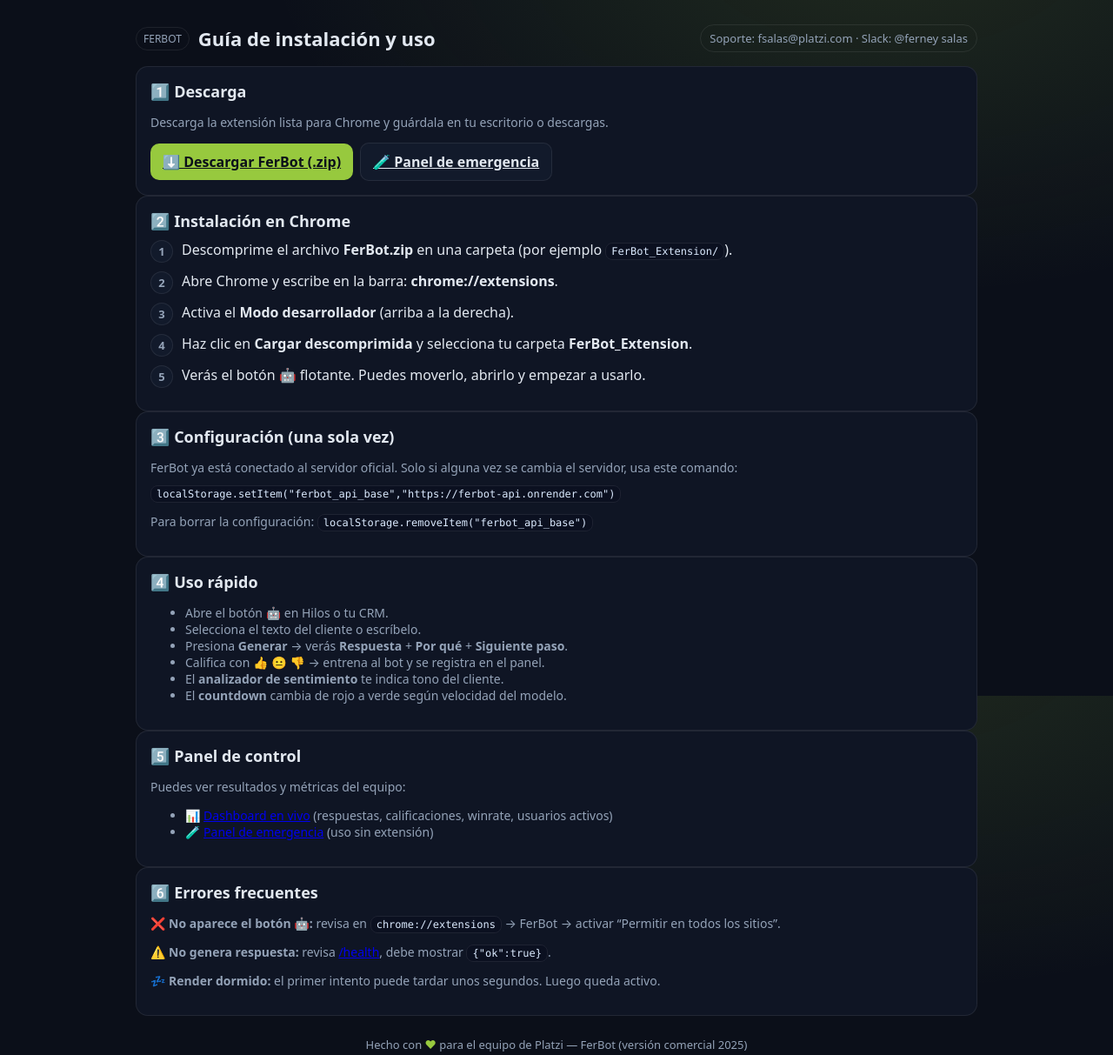
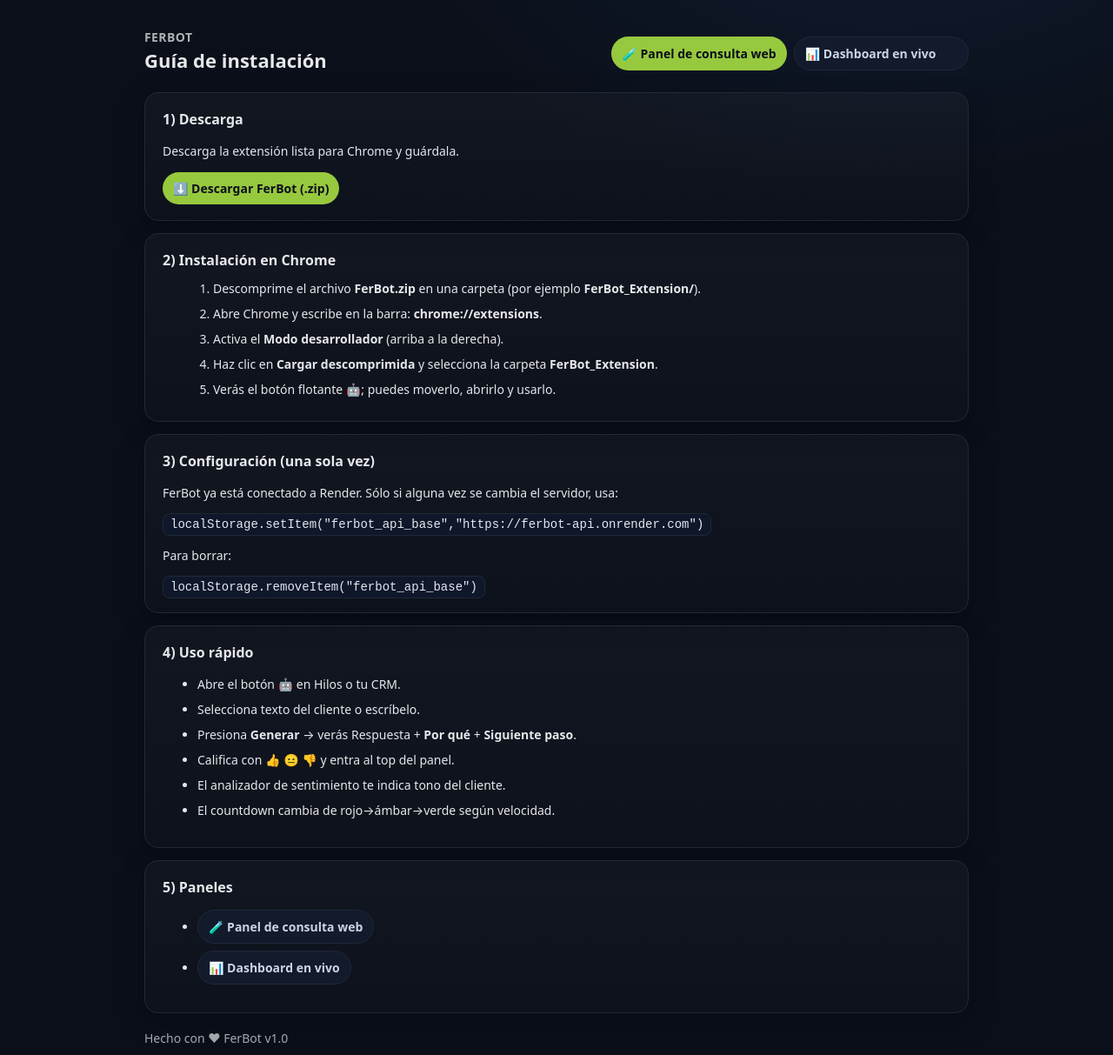
Before and after one commit to fsalas-ship-it/ferbot-api, a browser extension: page public/install.html in a window 1280 px wide. Shown: the top 1213 px of the page at 87% size. Drawn offline with Linux system fonts and the light colour scheme.

Commit message:
Update install.html

```diff
--- a/public/install.html
+++ b/public/install.html
@@ -1,110 +1,90 @@
-<!doctype html>
-<html lang="es" class="h-full">
+<!DOCTYPE html>
+<html lang="es">
 <head>
-  <meta charset="utf-8" />
-  <title>FerBot · Instalación y Uso</title>
-  <meta name="viewport" content="width=device-width, initial-scale=1" />
+  <meta charset="utf-8"/>
+  <meta name="viewport" content="width=device-width, initial-scale=1"/>
+  <title>FerBot — Guía de instalación</title>
   <style>
     :root{
-      --green:#97C93E; --bg:#0b0f19; --card:#0f1524; --muted:#94a3b8; --text:#e2e8f0; --line:rgba(255,255,255,.08);
+      --bg:#0b0f19; --card:#111827; --ink:#E5E7EB; --mut:#93A3B8; --ok:#97C93E; --pill:#121A2B; --stroke:#1f2937; --hl:#1D2A44;
     }
     *{box-sizing:border-box}
-    html,body{height:100%}
-    body{margin:0; font-family:system-ui,-apple-system,Segoe UI,Roboto,Inter,Arial;
-         background:radial-gradient(1200px 700px at 80% -10%, rgba(151,201,62,.15), transparent 60%), var(--bg);
-         color:var(--text);}
-    .wrap{max-width:1000px; margin:0 auto; padding:28px 16px 48px;}
-    .hero{display:flex; gap:16px; align-items:center; justify-content:space-between; margin-bottom:16px}
-    .title{display:flex; align-items:center; gap:10px}
-    .title h1{margin:0; font-size:22px}
-    .badge{padding:6px 10px; border:1px solid var(--line); border-radius:999px; color:var(--muted); font-size:13px}
-    .grid{display:grid; gap:16px}
-    @media(min-width:900px){ .grid-2{grid-template-columns:1fr 1fr} }
-    .card{background:var(--card); border:1px solid var(--line); border-radius:14px; padding:16px}
-    .card h2{margin:0 0 8px; font-size:18px}
-    .muted{color:var(--muted); font-size:14px}
-    .row{display:flex; gap:8px; flex-wrap:wrap; align-items:center}
-    .btn{border:0; border-radius:10px; padding:10px 14px; font-weight:700; cursor:pointer}
-    .btn-primary{background:var(--green); color:#0b0f19}
-    .btn-ghost{background:#121a2b; color:var(--text); border:1px solid var(--line)}
-    .divider{height:1px; background:var(--line); margin:14px 0}
-    code, .kbd{background:#0b1020; color:#dbeafe; border:1px solid var(--line); border-radius:8px; padding:2px 6px; font-family:ui-monospace, SFMono-Regular, Menlo, Consolas, "Liberation Mono", monospace; font-size:12px}
-    .step{display:flex; gap:10px; align-items:flex-start; margin:10px 0}
-    .step-num{width:26px; height:26px; min-width:26px; border-radius:999px; background:#121a2b; border:1px solid var(--line); display:flex; align-items:center; justify-content:center; color:var(--muted); font-weight:700; font-size:13px}
-    .pill{padding:4px 8px; border-radius:999px; border:1px solid var(--line); color:var(--muted); font-size:12px}
-    .ok{color:#19c37d}
-    .warn{color:#f59e0b}
-    .err{color:#ef4444}
-    .footer{margin-top:24px; color:var(--muted); font-size:13px; text-align:center}
-    .heart{color:var(--green)}
+    body{margin:0;background:radial-gradient(1200px 700px at 80% -10%,#0f1c2f 0%,#0b0f19 50%,#0b0f19 100%); color:var(--ink); font:14px/1.5 ui-sans-serif, system-ui, -apple-system, "Segoe UI", Roboto;}
+    .wrap{max-width:980px;margin:32px auto;padding:0 16px}
+    .h{display:flex;justify-content:space-between;align-items:center;margin-bottom:16px}
+    .h .tag{opacity:.75;font-weight:700;letter-spacing:.4px}
+    .card{background:linear-gradient(180deg,rgba(255,255,255,.03),rgba(255,255,255,.01));border:1px solid var(--stroke);border-radius:16px;padding:18px 20px;margin:14px 0;box-shadow:0 10px 30px rgba(0,0,0,.25)}
+    h1{margin:0 0 4px 0; font-size:22px}
+    h2{margin:0 0 10px 0; font-size:16px}
+    ol{margin:8px 0 0 18px}
+    li{margin:8px 0}
+    code{background:#0f172a;border:1px solid #1f2937;border-radius:8px;padding:4px 8px;color:#e2e8f0}
+    .pill{display:inline-flex;align-items:center;gap:8px;background:var(--pill);border:1px solid var(--stroke);color:#cbd5e1;border-radius:999px;padding:8px 12px;text-decoration:none;font-weight:700}
+    .pill.ok{background:var(--ok);color:#0b0f19;border:none}
+    .grid{display:grid;grid-template-columns:1fr 1fr;gap:12px}
+    @media (max-width:800px){.grid{grid-template-columns:1fr}}
+    footer{opacity:.7;margin-top:18px}
   </style>
 </head>
 <body>
   <div class="wrap">
-    <div class="hero">
-      <div class="title">
-        <div class="pill">FERBOT</div>
-        <h1>Guía de instalación y uso</h1>
+    <div class="h">
+      <div>
+        <div class="tag">FERBOT</div>
+        <h1>Guía de instalación</h1>
       </div>
-      <span class="badge">Soporte: fsalas@platzi.com · Slack: @ferney salas</span>
+      <div class="grid" style="gap:8px">
+        <a class="pill ok" href="/panel">🧪 Panel de consulta web</a>
+        <a class="pill" href="/usability">📊 Dashboard en vivo</a>
+      </div>
     </div>
 
-    <section class="card">
-      <h2>1️⃣ Descarga</h2>
-      <p class="muted">Descarga la extensión lista para Chrome y guárdala en tu escritorio o descargas.</p>
-      <div class="row">
-        <a href="https://drive.google.com/file/d/1yGidpuOYkcjBHBCCyVk1PCceJ5r1vr9J/view?usp=drive_link" class="btn btn-primary" target="_blank">⬇️ Descargar FerBot (.zip)</a>
-        <a href="https://ferbot-api.onrender.com/agent.html" class="btn btn-ghost" target="_blank">🧪 Panel de emergencia</a>
-      </div>
-    </section>
+    <div class="card">
+      <h2>1) Descarga</h2>
+      <p>Descarga la extensión lista para Chrome y guárdala.</p>
+      <a class="pill ok" href="https://drive.google.com/uc?export=download&id=1yGidpuOYkcjBHBCCyVk1PCceJ5r1vr9J">⬇️ Descargar FerBot (.zip)</a>
+    </div>
 
-    <section class="card">
-      <h2>2️⃣ Instalación en Chrome</h2>
-      <div class="step"><div class="step-num">1</div><div>Descomprime el archivo <b>FerBot.zip</b> en una carpeta (por ejemplo <code>FerBot_Extension/</code>).</div></div>
-      <div class="step"><div class="step-num">2</div><div>Abre Chrome y escribe en la barra: <b>chrome://extensions</b>.</div></div>
-      <div class="step"><div class="step-num">3</div><div>Activa el <b>Modo desarrollador</b> (arriba a la derecha).</div></div>
-      <div class="step"><div class="step-num">4</div><div>Haz clic en <b>Cargar descomprimida</b> y selecciona tu carpeta <b>FerBot_Extension</b>.</div></div>
-      <div class="step"><div class="step-num">5</div><div>Verás el botón 🤖 flotante. Puedes moverlo, abrirlo y empezar a usarlo.</div></div>
-    </section>
+    <div class="card">
+      <h2>2) Instalación en Chrome</h2>
+      <ol>
+        <li>Descomprime el archivo <b>FerBot.zip</b> en una carpeta (por ejemplo <b>FerBot_Extension/</b>).</li>
+        <li>Abre Chrome y escribe en la barra: <b>chrome://extensions</b>.</li>
+        <li>Activa el <b>Modo desarrollador</b> (arriba a la derecha).</li>
+        <li>Haz clic en <b>Cargar descomprimida</b> y selecciona la carpeta <b>FerBot_Extension</b>.</li>
+        <li>Verás el botón flotante 🤖; puedes moverlo, abrirlo y usarlo.</li>
+      </ol>
+    </div>
 
-    <section class="card">
-      <h2>3️⃣ Configuración (una sola vez)</h2>
-      <p class="muted">FerBot ya está conectado al servidor oficial. Solo si alguna vez se cambia el servidor, usa este comando:</p>
-      <pre><code>localStorage.setItem("ferbot_api_base","https://ferbot-api.onrender.com")</code></pre>
-      <p class="muted">Para borrar la configuración: <code>localStorage.removeItem("ferbot_api_base")</code></p>
-    </section>
+    <div class="card">
+      <h2>3) Configuración (una sola vez)</h2>
+      <p>FerBot ya está conectado a Render. Sólo si alguna vez se cambia el servidor, usa:</p>
+      <code>localStorage.setItem("ferbot_api_base","https://ferbot-api.onrender.com")</code>
+      <p>Para borrar:</p>
+      <code>localStorage.removeItem("ferbot_api_base")</code>
+    </div>
 
-    <section class="card">
-      <h2>4️⃣ Uso rápido</h2>
-      <ul class="muted">
+    <div class="card">
+      <h2>4) Uso rápido</h2>
+      <ul>
         <li>Abre el botón 🤖 en Hilos o tu CRM.</li>
-        <li>Selecciona el texto del cliente o escríbelo.</li>
-        <li>Presiona <b>Generar</b> → verás <b>Respuesta</b> + <b>Por qué</b> + <b>Siguiente paso</b>.</li>
-        <li>Califica con 👍 😐 👎 → entrena al bot y se registra en el panel.</li>
-        <li>El <b>analizador de sentimiento</b> te indica tono del cliente.</li>
-        <li>El <b>countdown</b> cambia de rojo a verde según velocidad del modelo.</li>
+        <li>Selecciona texto del cliente o escríbelo.</li>
+        <li>Presiona <b>Generar</b> → verás Respuesta + <b>Por qué</b> + <b>Siguiente paso</b>.</li>
+        <li>Califica con 👍 😐 👎 y entra al top del panel.</li>
+        <li>El analizador de sentimiento te indica tono del cliente.</li>
+        <li>El countdown cambia de rojo→ámbar→verde según velocidad.</li>
       </ul>
-    </section>
+    </div>
 
-    <section class="card">
-      <h2>5️⃣ Panel de control</h2>
-      <p class="muted">Puedes ver resultados y métricas del equipo:</p>
-      <ul class="muted">
-        <li>📊 <a href="https://ferbot-api.onrender.com/admin/usability" target="_blank">Dashboard en vivo</a> (respuestas, calificaciones, winrate, usuarios activos)</li>
-        <li>🧪 <a href="https://ferbot-api.onrender.com/agent.html" target="_blank">Panel de emergencia</a> (uso sin extensión)</li>
+    <div class="card">
+      <h2>5) Paneles</h2>
+      <ul>
+        <li><a class="pill" href="/panel">🧪 Panel de consulta web</a></li>
+        <li><a class="pill" href="/usability">📊 Dashboard en vivo</a></li>
       </ul>
-    </section>
+    </div>
 
-    <section class="card">
-      <h2>6️⃣ Errores frecuentes</h2>
-      <p class="muted"><b>❌ No aparece el botón 🤖:</b> revisa en <code>chrome://extensions</code> → FerBot → activar “Permitir en todos los sitios”.</p>
-      <p class="muted"><b>⚠️ No genera respuesta:</b> revisa <a href="https://ferbot-api.onrender.com/health" target="_blank">/health</a>, debe mostrar <code>{"ok":true}</code>.</p>
-      <p class="muted"><b>💤 Render dormido:</b> el primer intento puede tardar unos segundos. Luego queda activo.</p>
-    </section>
-
-    <div class="footer">
-      Hecho con <span class="heart">❤</span> para el equipo de Platzi — FerBot (versión comercial 2025)
-    </div>
+    <footer>Hecho con ❤ FerBot v1.0</footer>
   </div>
 </body>
 </html>
```
